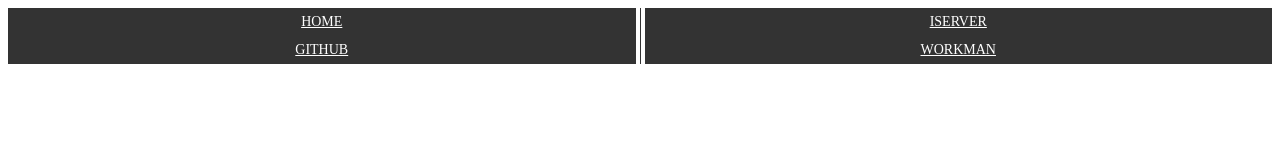
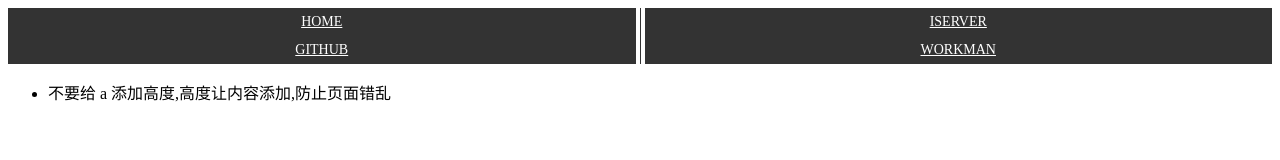
Before and after one commit to ektx/Css-3, a plain HTML site: page Demo/column.html in a window 1280 px wide. Drawn offline with Linux system fonts and the light colour scheme.

Commit message:
添加说明

```diff
--- a/Demo/column.html
+++ b/Demo/column.html
@@ -31,5 +31,9 @@
 		<a href="">iserver</a>
 		<a href="">workman</a>
 	</nav>
+
+	<ul>
+		<li>不要给 a 添加高度,高度让内容添加,防止页面错乱</li>
+	</ul>
 </body>
 </html>
```
